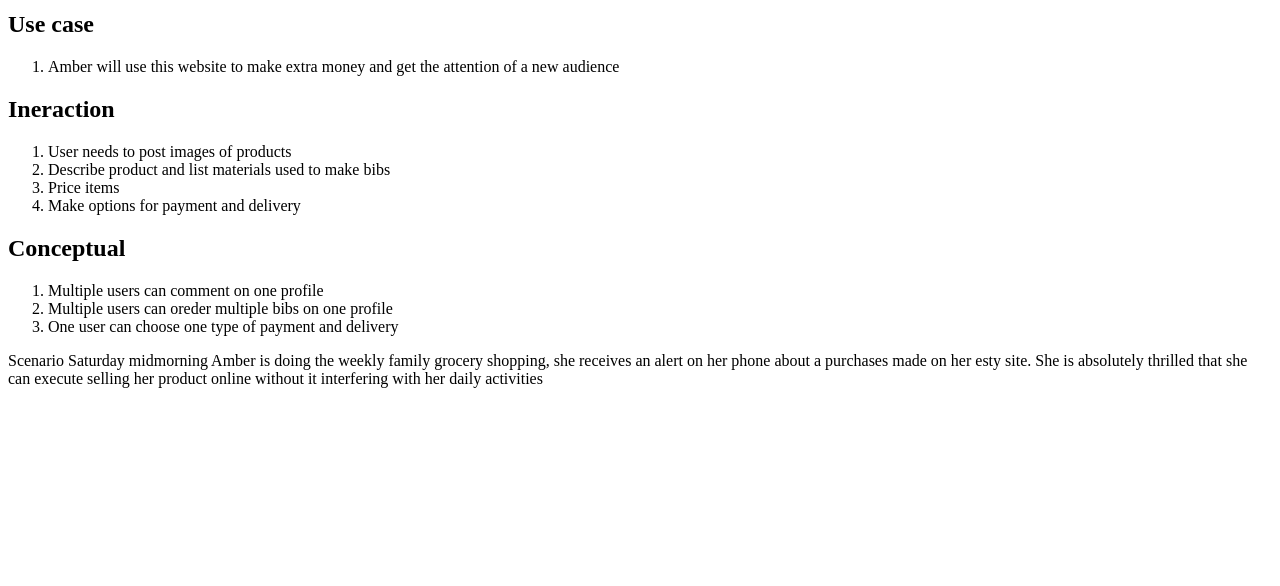
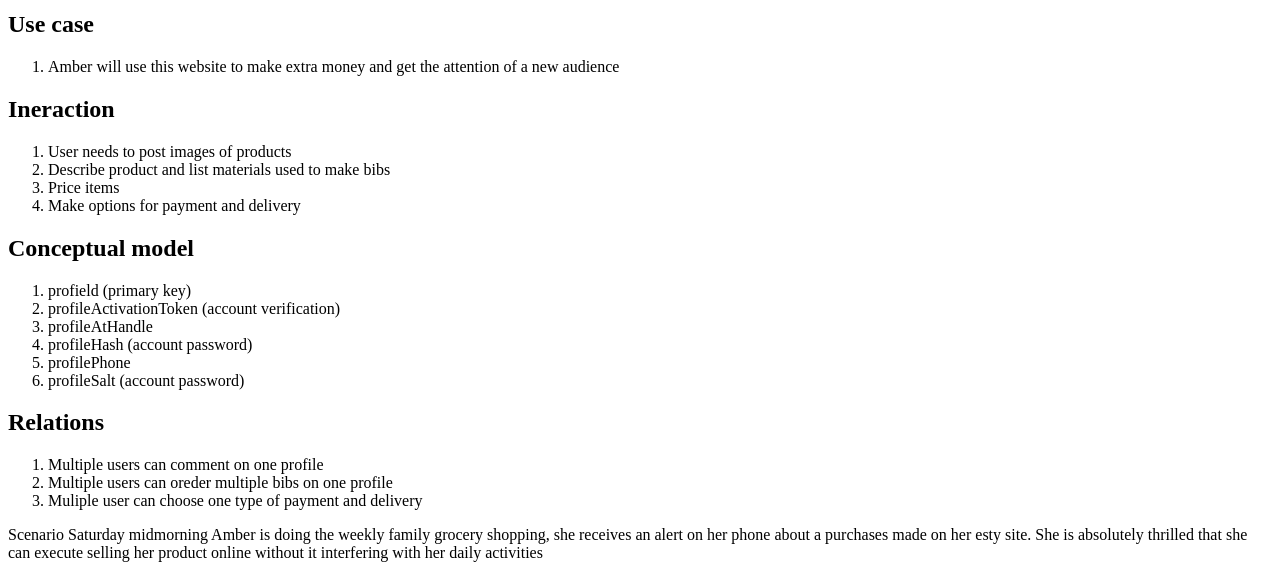
Before and after one commit to Mbojorquez2007/data-design-esty, a PHP site: page / in a window 1280 px wide. Shown: the part 471-1057 px from the top of the page. Before the commit the page ends 859 px from the top, so only its background shows below. Run offline with PHP 8.4, Linux system fonts and the light colour scheme.

Commit message:
added more to cnceptual model profile

```diff
--- a/index.php
+++ b/index.php
@@ -52,11 +52,20 @@
 			<li>Price items</li>
 			<li>Make options for payment and delivery</li>
 		</ol>
-		<h2>Conceptual</h2>
+		<h2>Conceptual model</h2>
+		<ol>
+			<li>profield (primary key)</li>
+			<li>profileActivationToken (account verification)</li>
+			<li>profileAtHandle</li>
+			<li>profileHash (account password)</li>
+			<li>profilePhone</li>
+			<li>profileSalt (account password)</li>
+		</ol>
+		<h2>Relations</h2>
 		<ol>
 			<li>Multiple users can comment on one profile</li>
 			<li>Multiple users can oreder multiple bibs on one profile</li>
-		<li>One user can choose one type of payment and delivery</li>
+		<li>Muliple user can choose one type of payment and delivery</li>
 		</ol>
 		<p>	Scenario
 			Saturday midmorning Amber is doing the weekly family grocery shopping, she receives an alert on her phone about
```
